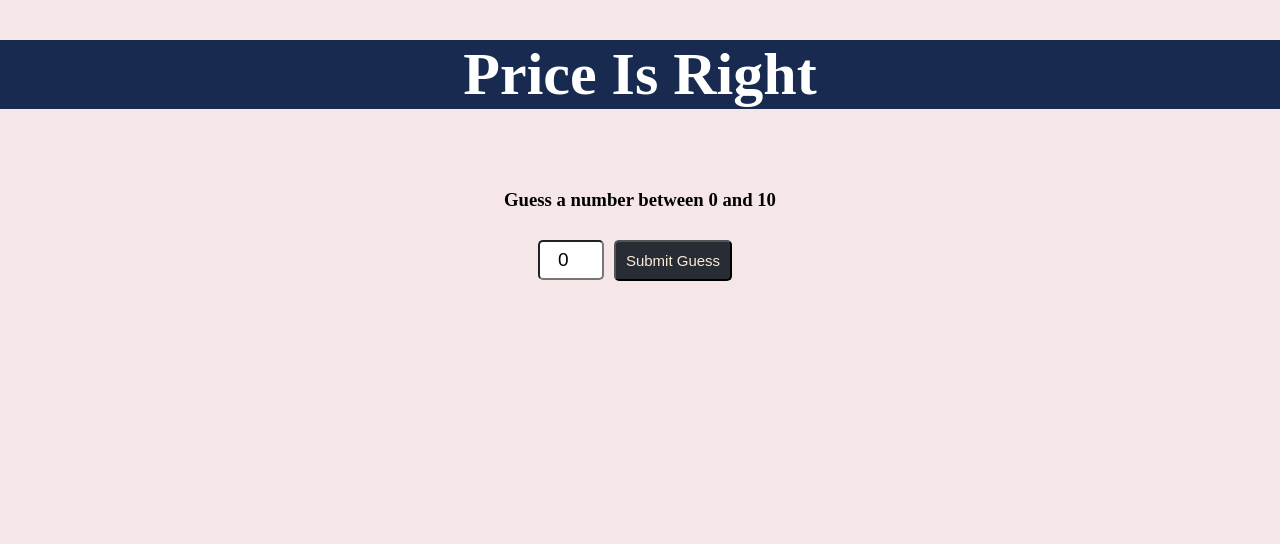
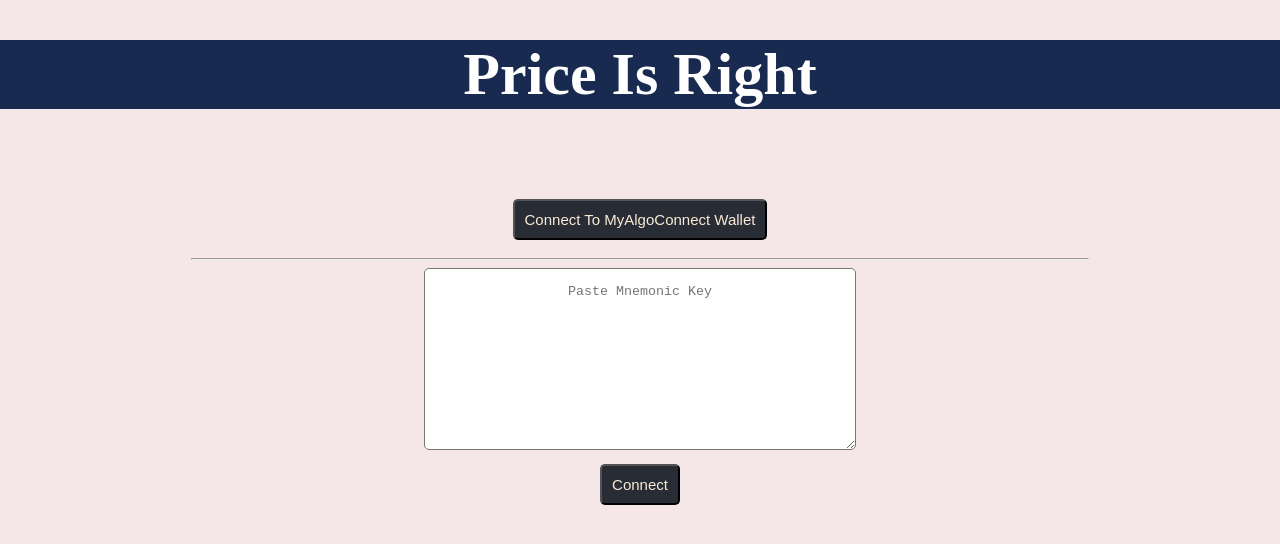
Before and after one commit to paradoxfly/reach-guessing-game, a React (Create React App) app: page / in a window 1280 px wide. Shown: the top 544 px of the page. Built offline with nearby package versions, Linux system fonts and the light colour scheme; what @reach-sh/stdlib would draw is missing.

Commit message:
Update App.js

```diff
--- a/src/App.js
+++ b/src/App.js
@@ -27,8 +27,8 @@ reach.setWalletFallback(reach.walletFallback( { providerEnv: 'TestNet', MyAlgoCo
 const { standardUnit } = reach;
 
 function App() {
-  const [ view, setView ] = useState(views.PLAY_TURN);
-  const [ guess, setGuess ] = useState(5);
+  const [ view, setView ] = useState(views.CONNECT_ACCOUNT);
+  const [ guess, setGuess ] = useState(undefined);
   const [ round, setRound ] = useState(0);
   const [ outcome, setOutcome ] = useState();
   const [ getHand, setGetHand ] = useState(false);
```
